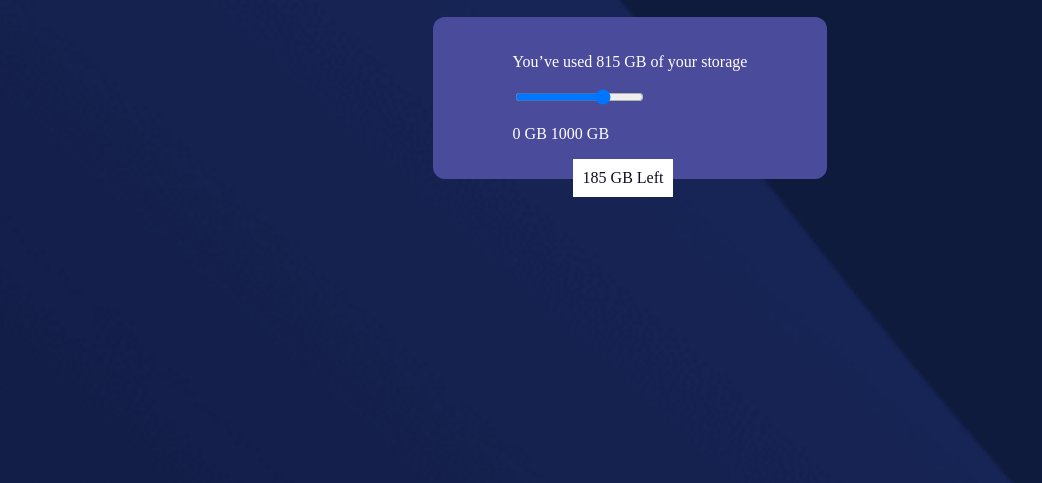
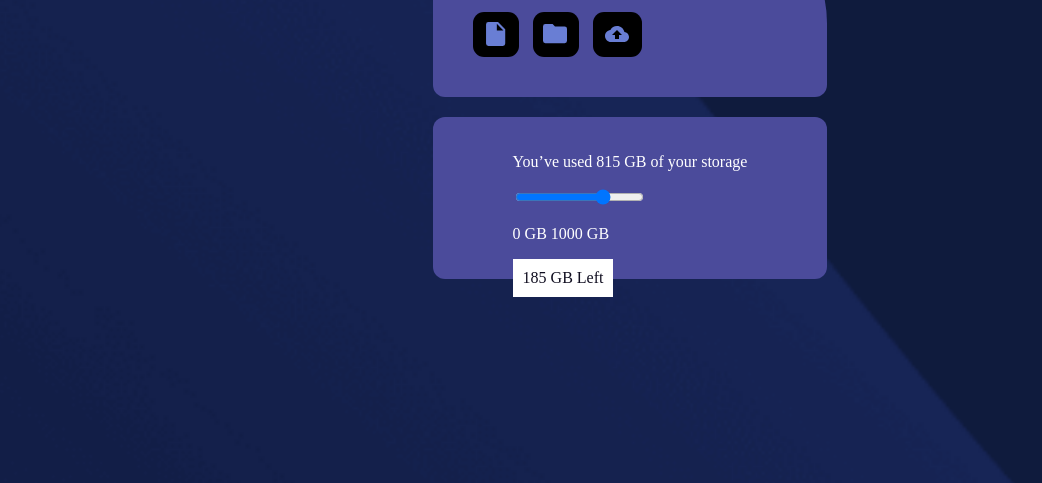
Before and after one commit to migsilva89/FrontEdnMentoFyloDataStorageComponent, a plain HTML site: page index.html in a window 1280 px wide. Shown: the part 317-800 px from the top of the page, without its empty margins (10-1052 px from the left). Drawn offline with Linux system fonts and the light colour scheme.

Commit message:
final css today

```diff
--- a/style.css
+++ b/style.css
@@ -8,7 +8,7 @@
     display: flex;
     align-items: center;
     justify-content: center;
-    margin-top: 100px;
+    margin-top: 200px;
     margin-bottom: 130px;
 }
 
@@ -35,7 +35,6 @@
     background: rgb(255, 255, 255);
     color: rgb(16, 14, 32);
     /* margin-top:60px; */
-    margin-left:60px;
     padding: 10px;
     text-align: center;
     position:absolute;
```
